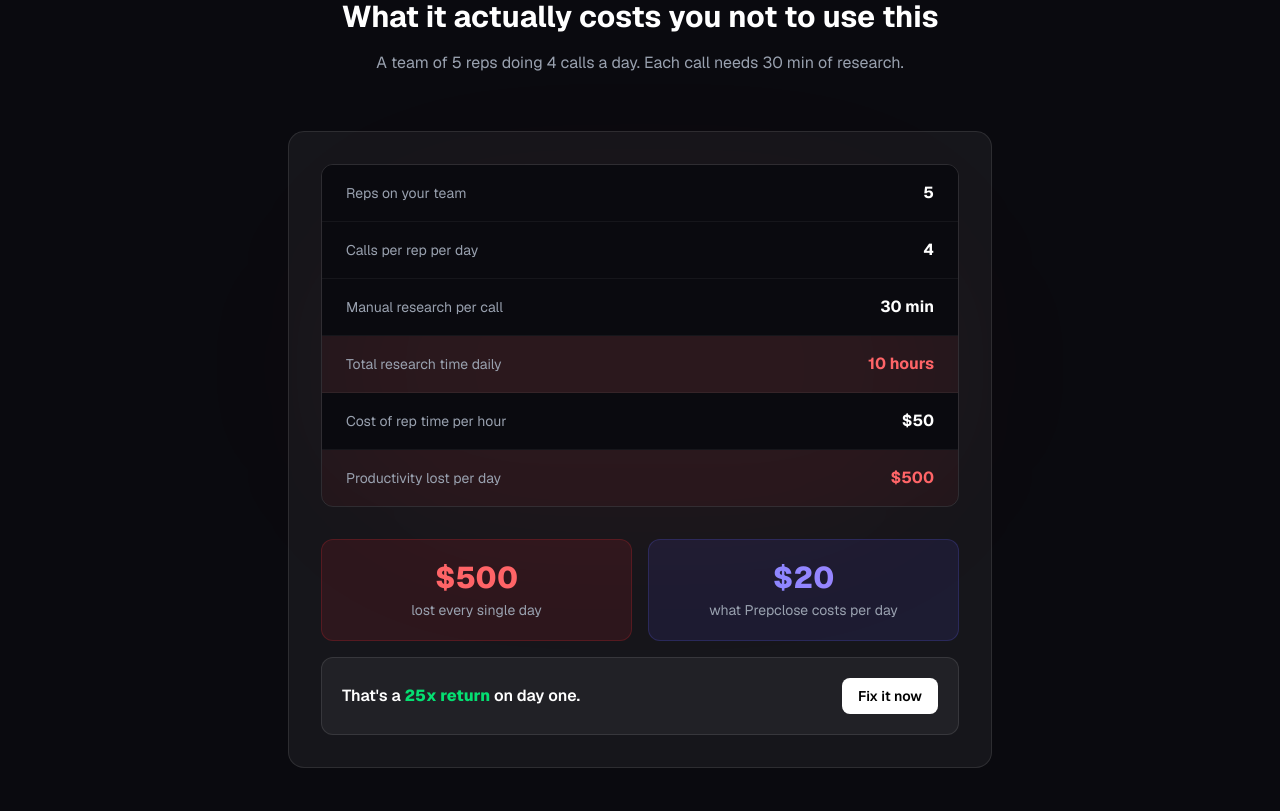
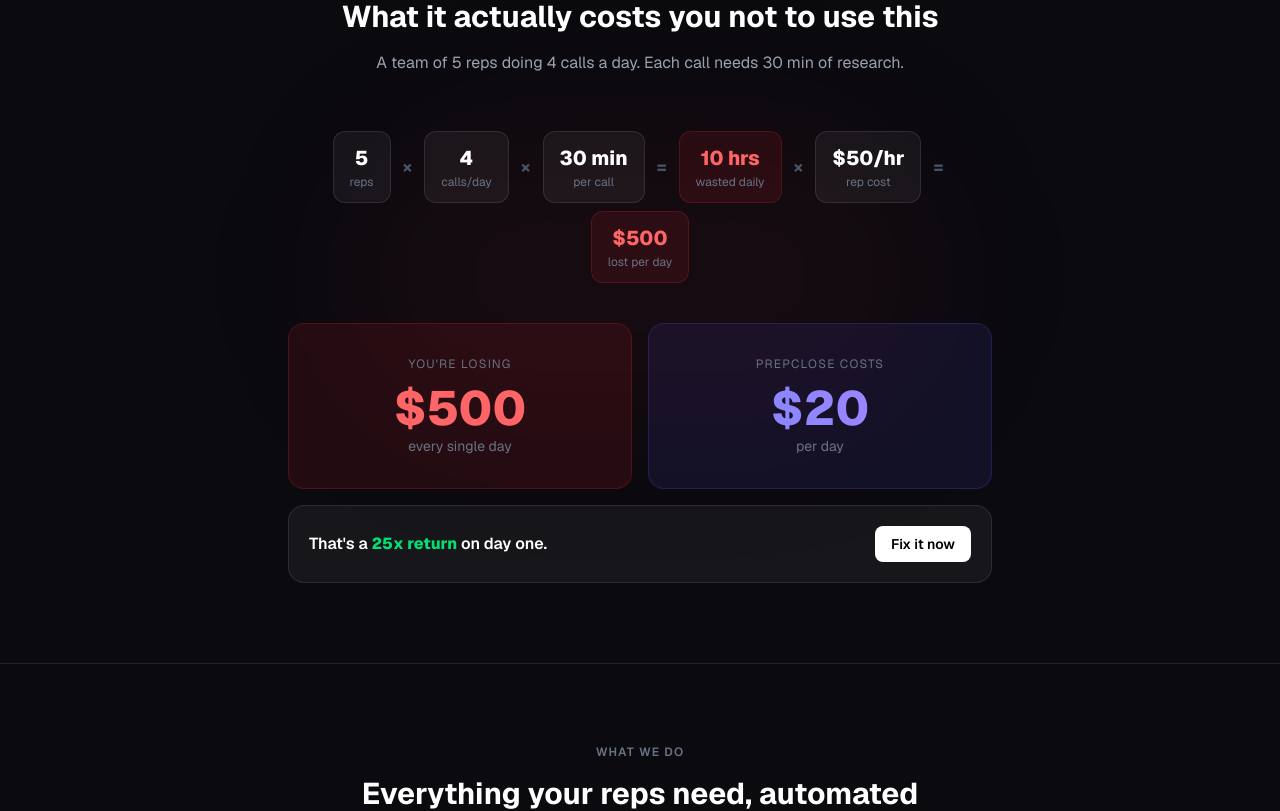
Before and after one commit to enzoanucci-ai/prepclose, a Next.js app: page / in a window 1280 px wide. Shown: the part 1900-2711 px from the top of the page. Built offline with nearby package versions, Linux system fonts and the light colour scheme.

Commit message:
Redesign ROI section with visual equation layout
Replace spreadsheet-style table with horizontal equation chips
showing 5 × 4 × 30min = 10hrs × $50/hr = $500/day

Co-Authored-By: Claude Sonnet 4.6 <noreply@anthropic.com>

```diff
--- a/app/page.tsx
+++ b/app/page.tsx
@@ -126,33 +126,48 @@ export default function Home() {
           <p className="text-gray-400 text-center mb-14 max-w-xl mx-auto">
             A team of 5 reps doing 4 calls a day. Each call needs 30 min of research.
           </p>
-          <div className="bg-white/5 border border-white/10 rounded-2xl p-8">
-            <div className="rounded-xl overflow-hidden mb-8 border border-white/10">
-              {[
-                { label: "Reps on your team", value: "5", highlight: false },
-                { label: "Calls per rep per day", value: "4", highlight: false },
-                { label: "Manual research per call", value: "30 min", highlight: false },
-                { label: "Total research time daily", value: "10 hours", highlight: true },
-                { label: "Cost of rep time per hour", value: "$50", highlight: false },
-                { label: "Productivity lost per day", value: "$500", highlight: true },
-              ].map((item, i) => (
-                <div key={item.label} className={`px-6 py-4 flex justify-between items-center ${i !== 5 ? "border-b border-white/5" : ""} ${item.highlight ? "bg-red-500/5" : "bg-[#0a0a0f]"}`}>
-                  <span className="text-gray-400 text-sm">{item.label}</span>
-                  <span className={`font-bold text-base ${item.highlight ? "text-red-400" : "text-white"}`}>{item.value}</span>
+
+          {/* Equation row */}
+          <div className="flex items-center justify-center gap-2 flex-wrap mb-10">
+            {([
+              { value: "5", label: "reps" },
+              { op: "×" },
+              { value: "4", label: "calls/day" },
+              { op: "×" },
+              { value: "30 min", label: "per call" },
+              { op: "=" },
+              { value: "10 hrs", label: "wasted daily", red: true },
+              { op: "×" },
+              { value: "$50/hr", label: "rep cost" },
+              { op: "=" },
+              { value: "$500", label: "lost per day", red: true },
+            ] as Array<{ value?: string; label?: string; op?: string; red?: boolean }>).map((item, i) =>
+              item.op ? (
+                <span key={i} className="text-gray-600 text-lg font-bold px-1">{item.op}</span>
+              ) : (
+                <div key={i} className={`text-center px-4 py-3 rounded-xl border ${item.red ? "bg-red-500/10 border-red-500/20" : "bg-white/5 border-white/10"}`}>
+                  <p className={`text-xl font-extrabold ${item.red ? "text-red-400" : "text-white"}`}>{item.value}</p>
+                  <p className="text-gray-500 text-xs mt-0.5">{item.label}</p>
                 </div>
-              ))}
+              )
+            )}
           </div>
-            <div className="grid grid-cols-2 gap-4">
-              <div className="p-5 rounded-xl bg-red-500/10 border border-red-500/20 text-center">
-                <p className="text-red-400 text-3xl font-extrabold mb-1">$500</p>
-                <p className="text-gray-400 text-sm">lost every single day</p>
+
+          {/* Comparison */}
+          <div className="grid grid-cols-2 gap-4 mb-4">
+            <div className="p-8 rounded-2xl bg-red-500/10 border border-red-500/20 text-center">
+              <p className="text-gray-500 text-xs uppercase tracking-widest mb-3">You're losing</p>
+              <p className="text-red-400 text-5xl font-extrabold mb-1">$500</p>
+              <p className="text-gray-500 text-sm">every single day</p>
             </div>
-              <div className="p-5 rounded-xl bg-indigo-500/10 border border-indigo-500/20 text-center">
-                <p className="text-3xl font-extrabold bg-gradient-to-r from-indigo-400 to-violet-400 bg-clip-text text-transparent mb-1">$20</p>
-                <p className="text-gray-400 text-sm">what Prepclose costs per day</p>
+            <div className="p-8 rounded-2xl bg-indigo-500/10 border border-indigo-500/20 text-center">
+              <p className="text-gray-500 text-xs uppercase tracking-widest mb-3">Prepclose costs</p>
+              <p className="text-5xl font-extrabold bg-gradient-to-r from-indigo-400 to-violet-400 bg-clip-text text-transparent mb-1">$20</p>
+              <p className="text-gray-500 text-sm">per day</p>
             </div>
           </div>
-            <div className="mt-4 p-5 rounded-xl bg-white/5 border border-white/10 flex items-center justify-between">
+
+          <div className="p-5 rounded-2xl bg-white/5 border border-white/10 flex items-center justify-between">
             <p className="text-white font-semibold">That's a <span className="text-green-400 font-extrabold">25x return</span> on day one.</p>
             <a
               href="https://cal.com/enzo-nucci-wik89x/15min"
@@ -162,7 +177,6 @@ export default function Home() {
             >
               Fix it now
             </a>
-            </div>
           </div>
         </div>
       </section>
```
Lines whose indentation alone changed are shown as unchanged.
